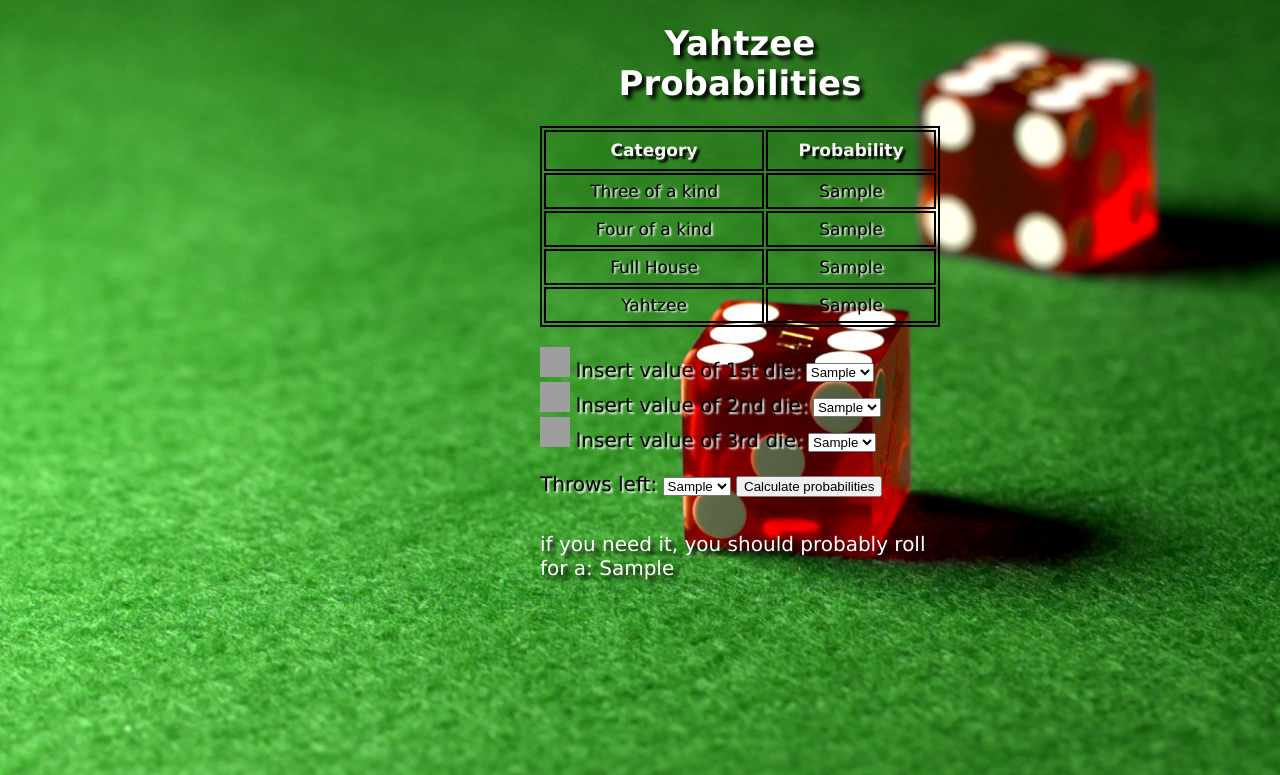
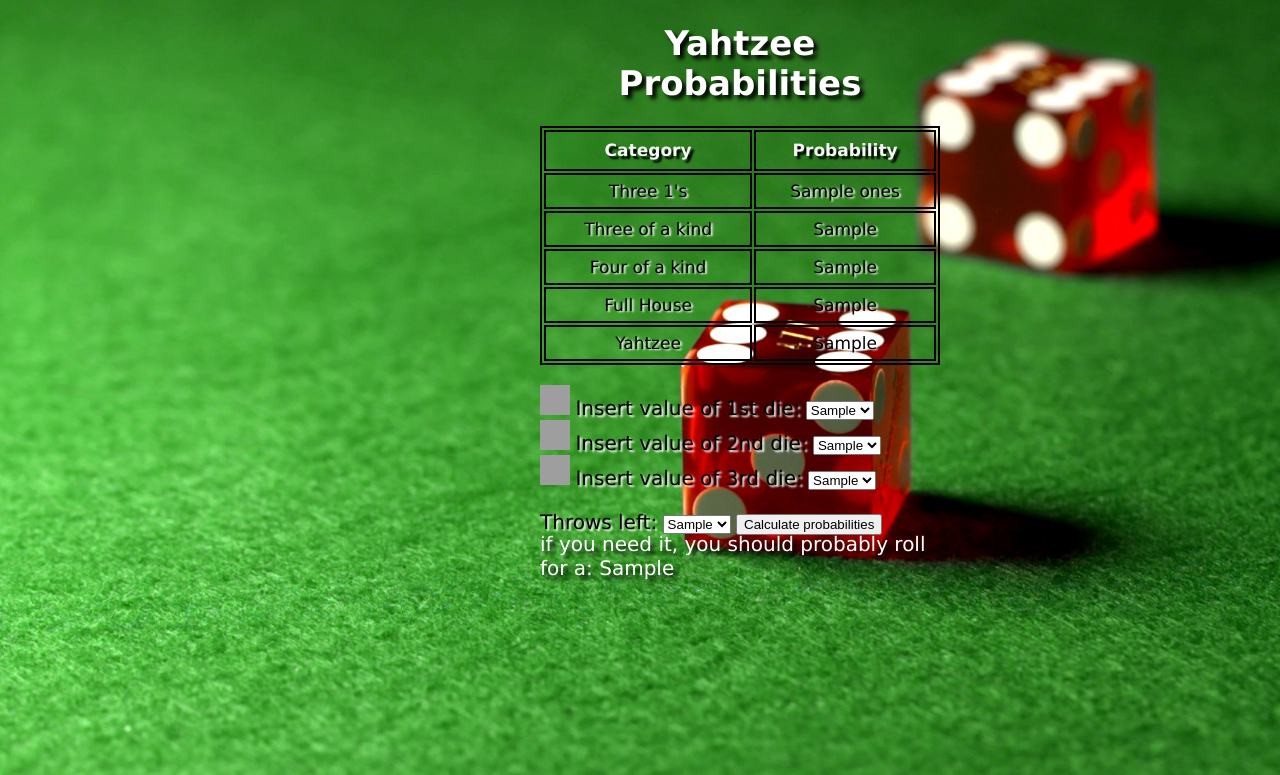
Before and after one commit to Simonolsson98/flask-yahtzee-project, a Flask app: template templates/index.html in a window 1280 px wide. Shown: the top 775 px of the page. Run offline with Flask 2, Linux system fonts and the light colour scheme; the template is opened without the code that fills it: most values are stand-ins (such as "Sample title", 1, 10 or a date in 2020); grey boxes are pictures that could not be loaded.

Commit message:
test to add row for probability of three ones, three twos etc

```diff
--- a/templates/index.html
+++ b/templates/index.html
@@ -14,6 +14,10 @@
         <tr>
             <th>Category</th>
             <th>Probability</th>
+        </tr>
+        <tr>
+            <td>Three 1's</td>
+            <td>{{ ones }}</td>
         </tr>
         <tr>
             <td>Three of a kind</td>
@@ -34,9 +38,10 @@
     </table>
     <br>
     <form action="{{ url_for('after_input') }}" method="POST">
-    <img src="../static/{{ old_1 }}.png" width = 30 height = 30 alt="die_value_1">
+    <div style = "top: 500px;">
+        <img src="../static/{{ old_1 }}.png" width = 30 height = 30 alt="die_value_1">
         <label>Insert value of 1st die:</label>
-            <select name="roll1">
+            <select position = 2px name="roll1">
                 <option value="1">1</option>
                 <option value="2">2</option>
                 <option value="3">3</option>
@@ -76,6 +81,7 @@
                 </option>
             </select>
             <br><br>
+    </div>
         <label>Throws left:</label>
             <select name="throw">
                 <option value="1">1</option>
@@ -84,7 +90,7 @@
                     {{ old_throw }}
                 </option>
             </select>
-        <button id = "submit">Calculate probabilities</button>
+        <button>Calculate probabilities</button>
    </form>
 </div>
 
```
